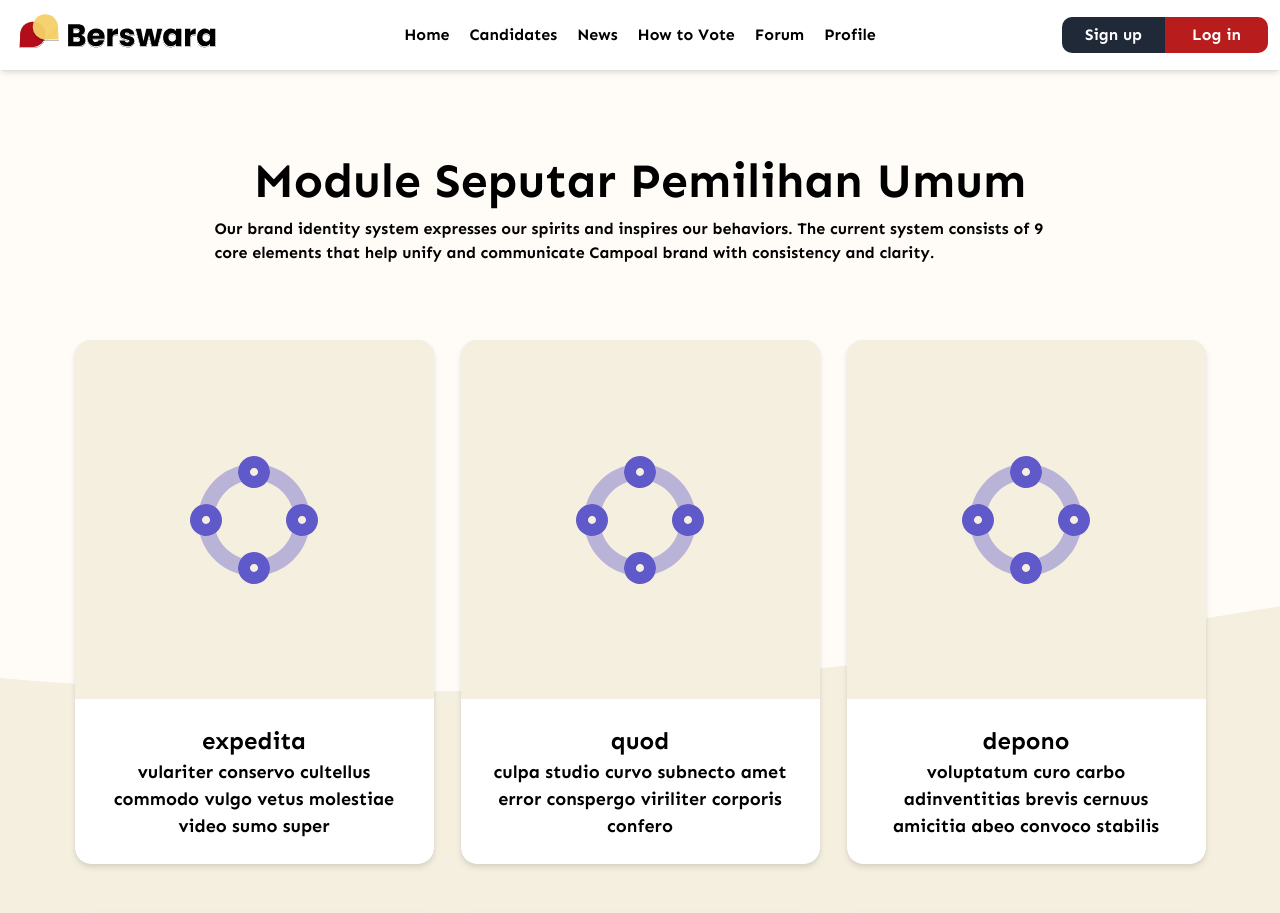
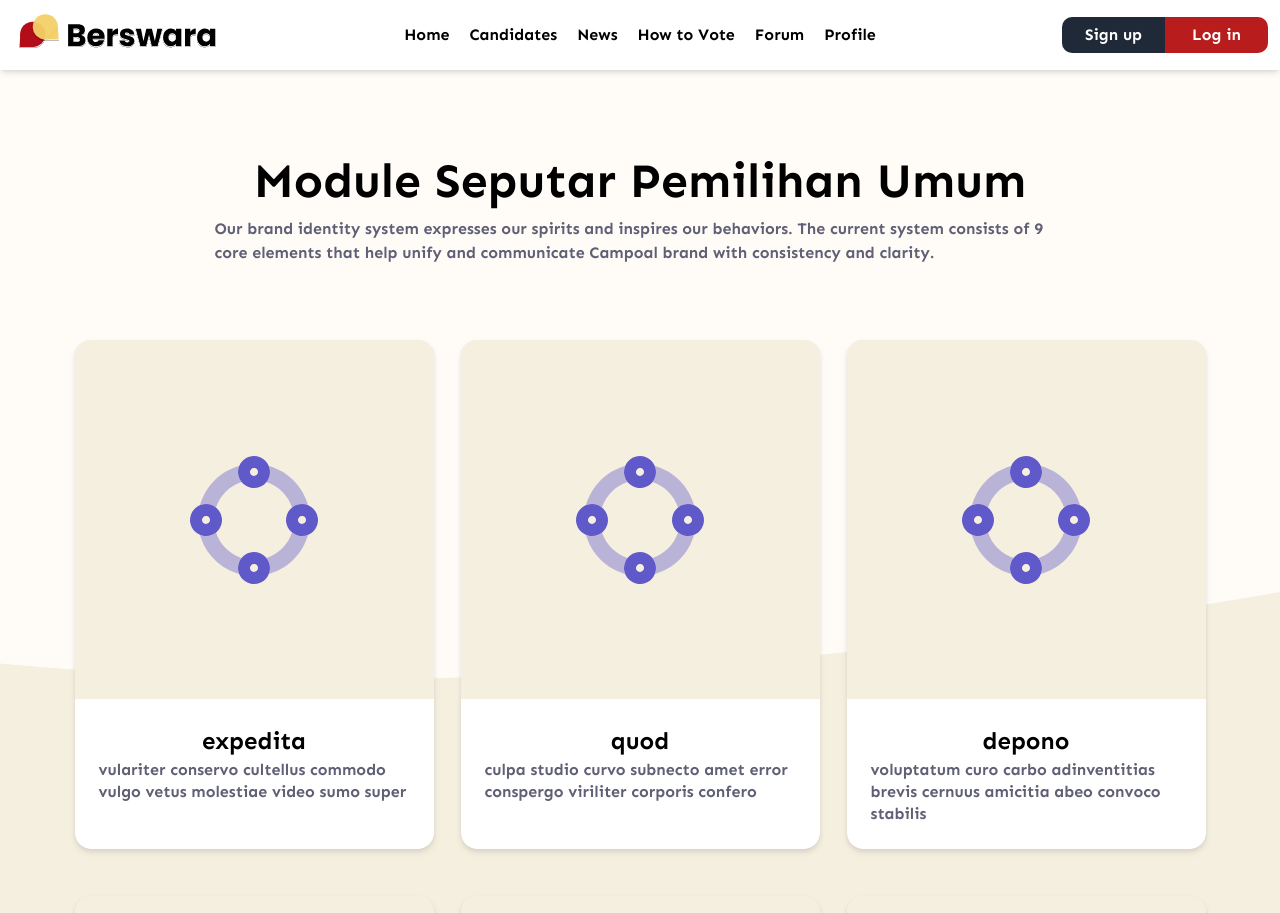
Before and after one commit to workshop-se/berswara-front, a Next.js app: page /module in a window 1280 px wide. Shown: the top 913 px of the page. Built offline with nearby package versions, Linux system fonts and the light colour scheme; no server answers.

Commit message:
style(module): adjust font style

```diff
--- a/src/app/module/page.tsx
+++ b/src/app/module/page.tsx
@@ -13,7 +13,7 @@ export default function Page() {
   return (
     <div className="flex flex-col items-center">
       <h1 className="text-[48px] text-center pt-[75px]">Module Seputar Pemilihan Umum</h1>
-      <p className='text-24px w-[851px]'>Our brand identity system expresses our spirits and inspires our behaviors. The current system consists of 9 core elements that help unify and communicate Campoal brand with consistency and clarity.</p>
+      <p className='text-24px w-[851px] text-[#5F5F75]'>Our brand identity system expresses our spirits and inspires our behaviors. The current system consists of 9 core elements that help unify and communicate Campoal brand with consistency and clarity.</p>
       <div className='grid grid-cols-3 mt-[75px] mb-[120px] gap-x-[27px] gap-y-[47px]'>
         {modules.map((module) => (
           <div key={module.id} className='relative' >
@@ -26,7 +26,7 @@ export default function Page() {
               </div>
               <div className='p-[24px]'>
                 <h2 className='text-center text-[24px]'>{module.name}</h2>
-                <p className='text-center text-[18px]'>{module.description}</p>
+                <p className='leading-[22px] text-[#5F5F75]'>{module.description}</p>
               </div>
             </Link>
             <div className="absolute top-0 left-0 z-0 w-full h-full bg-[#CCC0B2] rounded-[16px] flex items-center justify-center text-gray-500">
```
